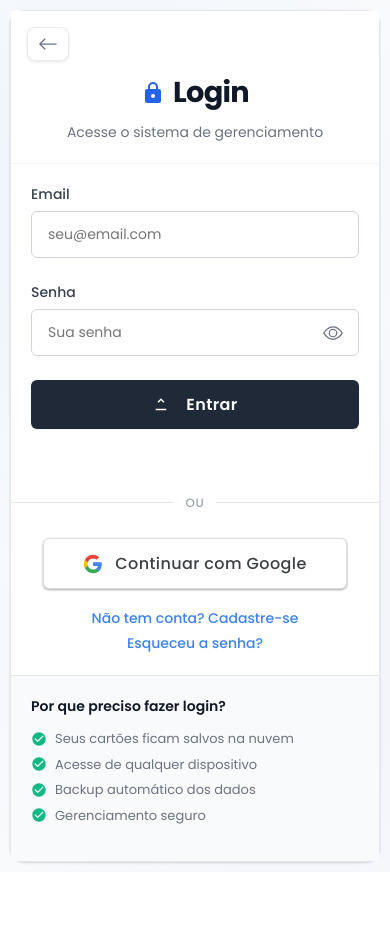
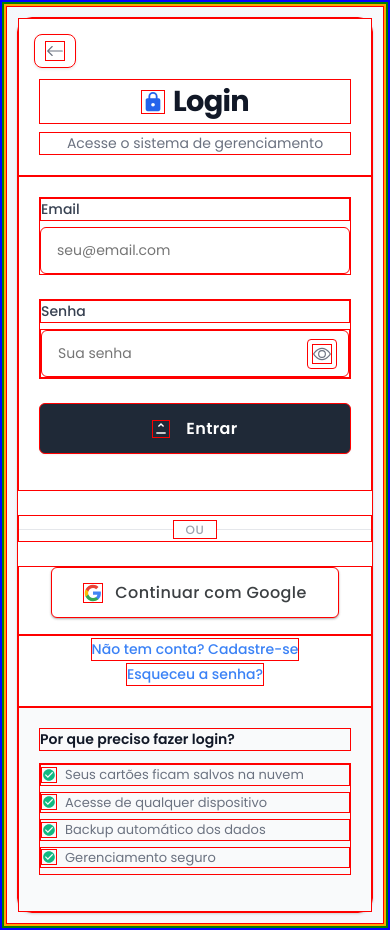
Before and after one commit to 90fabricio09/echotapconfig, a React (Vite) app: page /login in a window 390 px wide. Before the commit the page ends 872 px from the top, so only its background shows below. Built offline with nearby package versions, Linux system fonts and the light colour scheme; no server answers.

Commit message:
Add files via upload

```diff
--- a/src/css/config.css
+++ b/src/css/config.css
@@ -8,6 +8,37 @@ html, body {
   padding: 0;
   width: 100%;
   overflow-x: hidden;
+}
+
+/* DEBUG: Cores de fundo para identificar espaços */
+@media (max-width: 768px) {
+  html {
+    background-color: rgba(255, 0, 0, 0.1) !important;
+  }
+
+  body {
+    background-color: rgba(0, 255, 0, 0.1) !important;
+  }
+
+  #root {
+    background-color: rgba(255, 165, 0, 0.1) !important;
+  }
+
+  .manager-container {
+    background-color: rgba(128, 0, 128, 0.1) !important;
+  }
+
+  .manager-wrapper {
+    background-color: rgba(255, 255, 0, 0.1) !important;
+  }
+
+  .manager-content {
+    background-color: rgba(0, 255, 255, 0.1) !important;
+  }
+
+  .empty-state {
+    background-color: rgba(255, 0, 255, 0.1) !important;
+  }
 }
 
 #root {
@@ -2617,10 +2648,40 @@ html, body {
 
 /* Responsividade do gerenciador */
 @media (max-width: 768px) {
+  /* DEBUG: Bordas coloridas para identificar elementos */
+  * {
+    border: 1px solid red !important;
+  }
+
+  html {
+    border: 2px solid blue !important;
+  }
+
+  body {
+    border: 2px solid green !important;
+  }
+
+  #root {
+    border: 2px solid orange !important;
+  }
+
   .manager-container {
+    border: 3px solid purple !important;
     padding: 12px;
     margin: 0;
     min-height: auto;
+  }
+
+  .manager-wrapper {
+    border: 3px solid yellow !important;
+  }
+
+  .manager-content {
+    border: 3px solid cyan !important;
+  }
+
+  .empty-state {
+    border: 3px solid magenta !important;
   }
 
   .top-logo-section {
```
